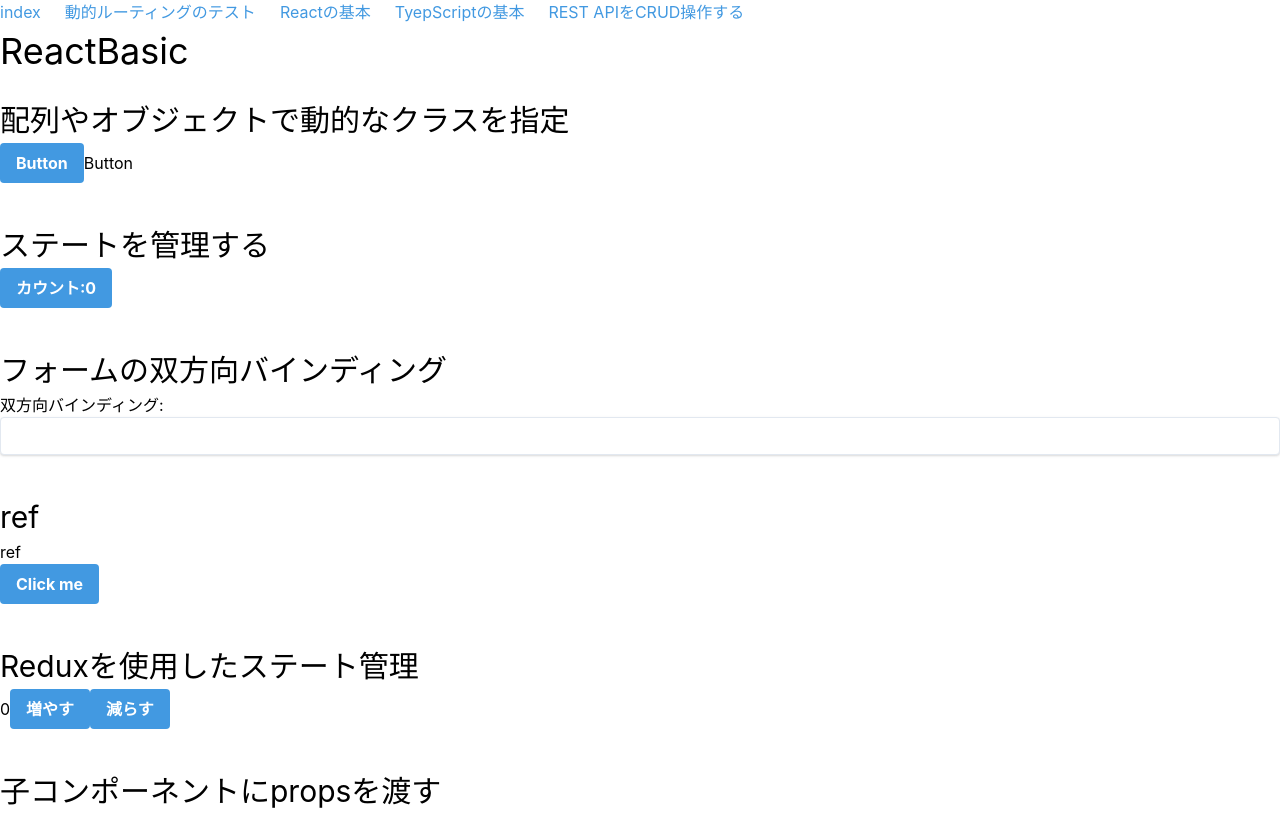
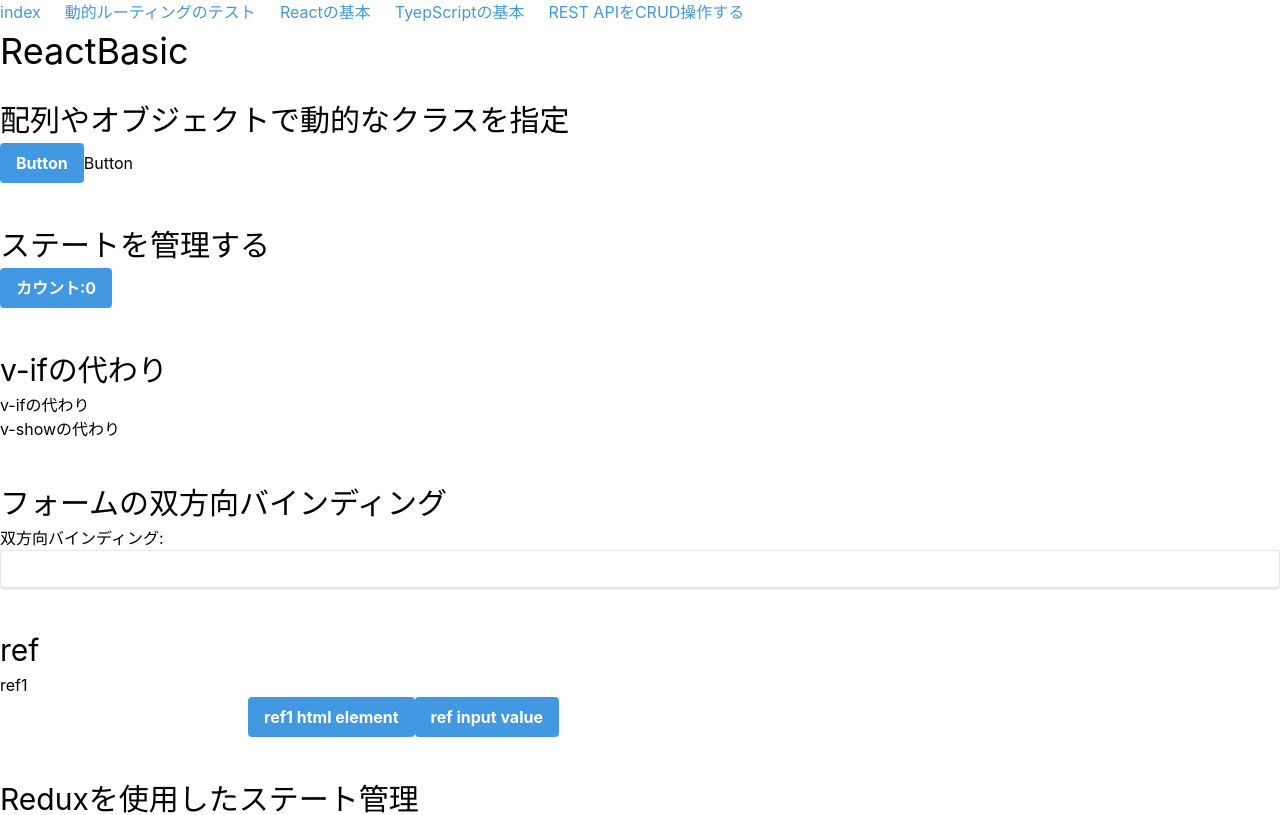
Before and after one commit to yujiokayama/react-typescript-basic, a React (Create React App) app: page /react-basic in a window 1280 px wide. Shown: the top 815 px of the page. Built offline with nearby package versions, Linux system fonts and the light colour scheme.

Commit message:
v-ifとv-showの代わり

```diff
--- a/src/pages/react-basic.tsx
+++ b/src/pages/react-basic.tsx
@@ -1,25 +1,33 @@
-import * as React from "react";
+import * as React from 'react';
 
-import classNames from "classnames";
-import ChildComponent from "../components/ChildComponent";
-import SlotComponent from "../components/SlotComponent";
+import classNames from 'classnames';
+import ChildComponent from '../components/ChildComponent';
+import SlotComponent from '../components/SlotComponent';
 
-import { useSelector } from "react-redux";
-import { useDispatch } from "react-redux";
-import { RootState } from "../stores/rootReducer";
+import { useSelector } from 'react-redux';
+import { useDispatch } from 'react-redux';
+import { RootState } from '../stores/rootReducer';
 
-import { incrementCounter, decrementCounter } from "../stores/modules/Counter";
+import { incrementCounter, decrementCounter } from '../stores/modules/Counter';
 
 function ReactBasic() {
+
+  /**
+   * if・show
+   */
+   const isActive = true
+   const isShow = true
+
+
   /**
    * 配列やオブジェクトで動的なクラスを指定
    */
   const buttonClass = classNames({
     btn: true,
-    "btn-primary": true,
+    'btn-primary': true
   });
 
-  const buttonClass2 = classNames(["hoge", "fuga"]);
+  const buttonClass2 = classNames(['hoge', 'fuga']);
 
   /**
    * useStateを使用したステート管理
@@ -30,7 +38,7 @@
   /**
    * フォームの双方向バインディング(useStateを使用したステート管理)
    */
-  const [name, setName] = React.useState("");
+  const [name, setName] = React.useState('');
   const handleInput = (e: any) => setName(e.target.value);
 
   /**
@@ -43,9 +51,15 @@
   /**
    * ref
    */
-  const refTarget = React.useRef(null);
-  const handleClickRef = () => {
-    console.log(refTarget.current);
+
+  const refTarget1 = React.createRef<HTMLParagraphElement>();
+  const handleClickRef1 = () => {
+    console.log(refTarget1.current);
+  };
+
+  const refTarget2 = React.createRef<HTMLInputElement>();
+  const handleClickRef2 = () => {
+    console.log(refTarget2.current?.value);
   };
 
   /**
@@ -57,14 +71,14 @@
    * mountedのライフサイクルと同等
    */
   React.useEffect(() => {
-    console.log("is mounted!");
+    console.log('is mounted!');
   }, []);
 
   /**
    * reduxを使用したステート管理
    */
 
-  const { count, list } = useSelector((state: RootState) => state.Counter);
+  const { count } = useSelector((state: RootState) => state.Counter);
   const dispatch = useDispatch();
   const increment = () => dispatch(incrementCounter(1));
   const decrement = () => dispatch(decrementCounter(1));
@@ -88,6 +102,11 @@
         カウント:{counter}
       </button>
 
+      <h2　className="text-3xl mt-10">v-ifの代わり</h2>
+      {isActive && <p>v-ifの代わり</p>}
+      <p style={{ display: isShow ? 'initial' : 'none' }}>v-showの代わり</p>
+
+
       <h2 className="text-3xl mt-10">フォームの双方向バインディング</h2>
       <p>双方向バインディング:{name}</p>
       <input
@@ -98,12 +117,19 @@
       />
 
       <h2 className="text-3xl mt-10">ref</h2>
-      <div ref={refTarget}>ref</div>
+      <p ref={refTarget1}>ref1</p>
+      <input ref={refTarget2} type="text" />
       <button
         className="bg-blue-500 hover:bg-blue-700 text-white font-bold py-2 px-4 rounded"
-        onClick={handleClickRef}
+        onClick={handleClickRef1}
       >
-        Click me
+        ref1 html element
+      </button>
+      <button
+        className="bg-blue-500 hover:bg-blue-700 text-white font-bold py-2 px-4 rounded"
+        onClick={handleClickRef2}
+      >
+        ref input value
       </button>
 
       <h2 className="text-3xl mt-10">Reduxを使用したステート管理</h2>
@@ -121,7 +147,7 @@
         減らす
       </button>
       <h2 className="text-3xl mt-10">子コンポーネントにpropsを渡す</h2>
-      <ChildComponent name={"ポンタ"} age={3} />
+      <ChildComponent name={'ポンタ'} age={3} />
 
       <h2 className="text-3xl mt-10">コンテンツの差込(slot)</h2>
       <SlotComponent>
```
